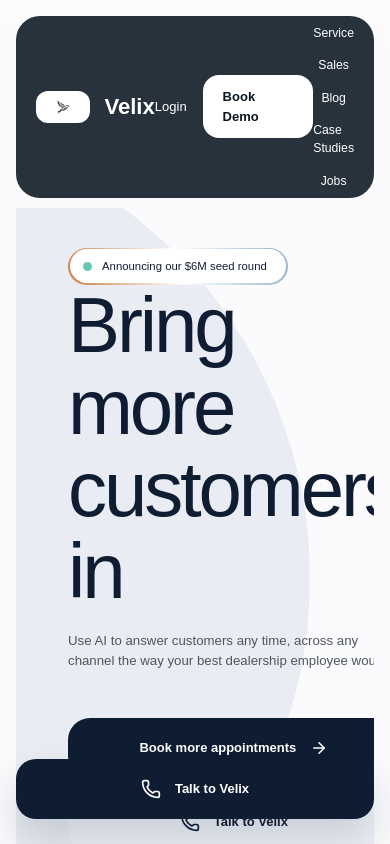
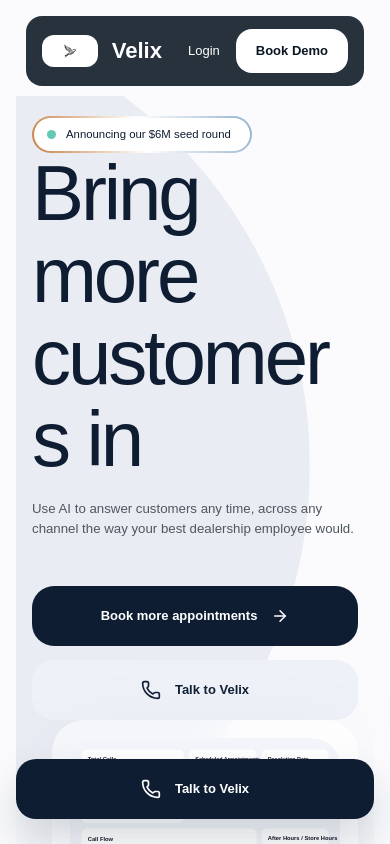
Before and after one commit to rxz33/velix, a React (Vite) app: page / in a window 390 px wide. Shown: the top 844 px of the page. Built offline with nearby package versions, Linux system fonts and the light colour scheme; a web font is replaced by a local one.

Commit message:
ui: added different screens responsivesness

```diff
--- a/src/index.css
+++ b/src/index.css
@@ -130,6 +130,40 @@
   display: flex;
   align-items: center;
   justify-content: space-between;
+}
+
+@media (max-width: 768px) {
+  .top-nav {
+    width: calc(100% - 20px);
+    padding: 10px 16px;
+    border-radius: 16px;
+    top: 10px;
+  }
+}
+
+@media (max-width: 768px) {
+  .nav-links {
+    display: none;
+  }
+}
+
+@media (max-width: 768px) {
+  .nav-actions {
+    display: none;
+  }
+}
+
+@media (max-width: 768px) {
+  .top-nav {
+    width: calc(100% - 20px);
+    padding: 12px 16px;
+    min-height: 70px;
+    border-radius: 16px;
+  }
+
+  .nav-links {
+    display: none;
+  }
 }
 
 .brand-mark {
@@ -2302,3 +2336,110 @@
   font-weight: 500;
   line-height: 1.5;
 }
+
+@media (max-width: 768px) {
+  .top-nav {
+    height: 70px;
+    overflow: hidden;
+  }
+
+  .nav-links {
+    display: none;
+  }
+}
+
+/* MOBILE QUICK FIX */
+@media (max-width: 768px) {
+
+  .top-nav {
+    height: 70px;
+    overflow: hidden;
+  }
+
+  .nav-links {
+    display: none;
+  }
+
+  .hero-layout {
+    display: block;
+    padding: 20px 16px;
+  }
+
+  .hero-copy {
+    max-width: 100%;
+    padding: 0;
+  }
+
+  .heading-style-h1,
+  .hero-title,
+  h1 {
+    font-size: clamp(3rem, 14vw, 5rem);
+    line-height: 0.9;
+    word-break: break-word;
+  }
+
+  img {
+    max-width: 100%;
+    height: auto;
+  }
+
+  section {
+    overflow-x: hidden;
+  }
+}
+
+@media (max-width: 768px) {
+  .listen-shell {
+    width: 100%;
+    height: auto;
+    padding: 0 16px;
+  }
+}
+
+@media (max-width: 768px) {
+  .faq-shell {
+    display: flex;
+    flex-direction: column;
+    gap: 24px;
+  }
+
+  .faq-left,
+  .faq-panel {
+    width: 100%;
+  }
+}
+
+@media (max-width: 768px) {
+  .case-studies-shell {
+    width: 100%;
+    max-width: 100%;
+  }
+}
+
+@media (max-width: 768px) {
+  .case-studies-section {
+    padding: 64px 16px;
+  }
+}
+
+@media (max-width: 768px) {
+  .case-studies-shell {
+    margin-left: -1px;
+    margin-right: -1px;
+    width: calc(100% + 2px);
+  }
+}
+
+@media (max-width: 768px) {
+  .site-footer {
+    padding: 32px 16px;
+  }
+
+  .site-footer a {
+    font-size: 14px;
+  }
+
+  .site-footer-shell {
+    gap: 16px;
+  }
+}
```
